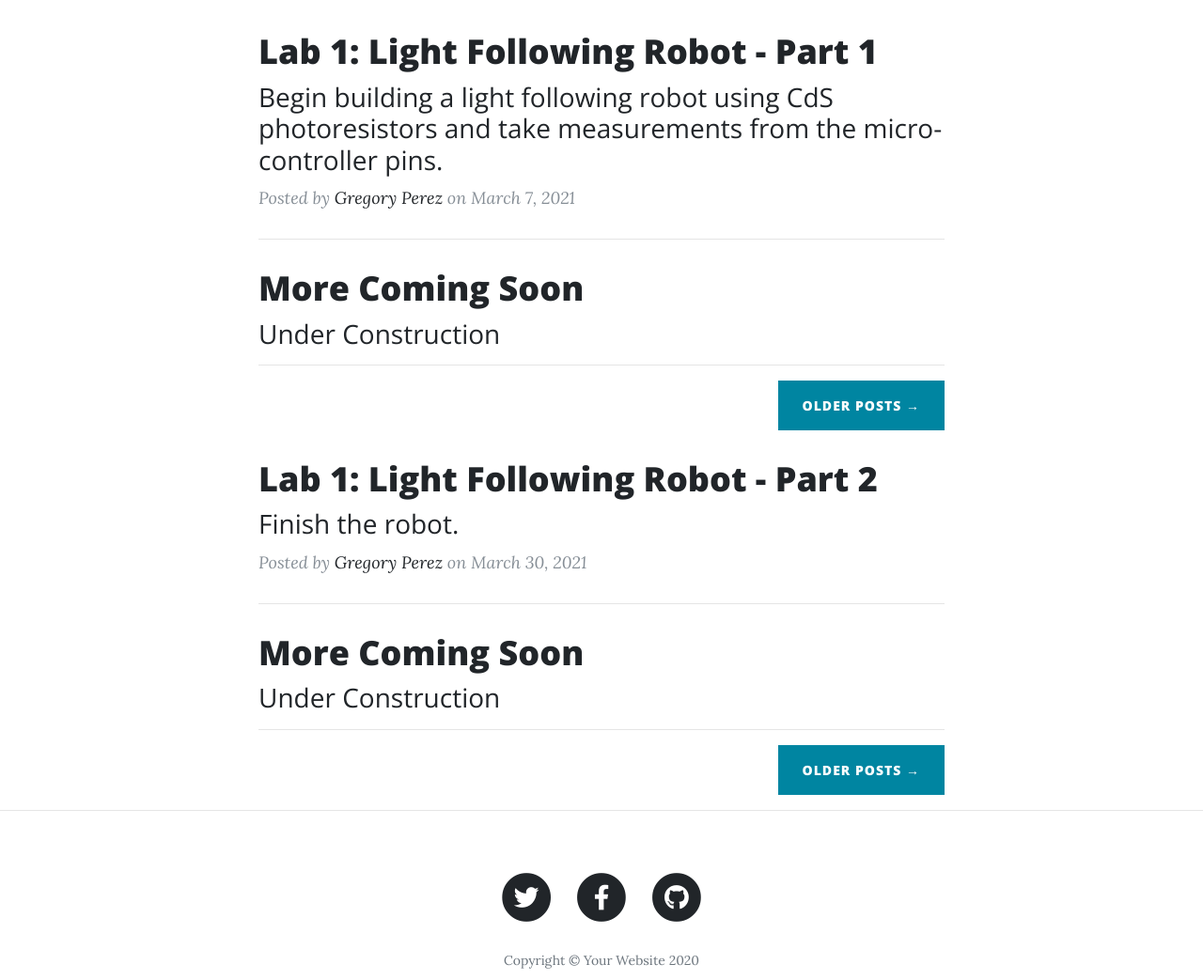
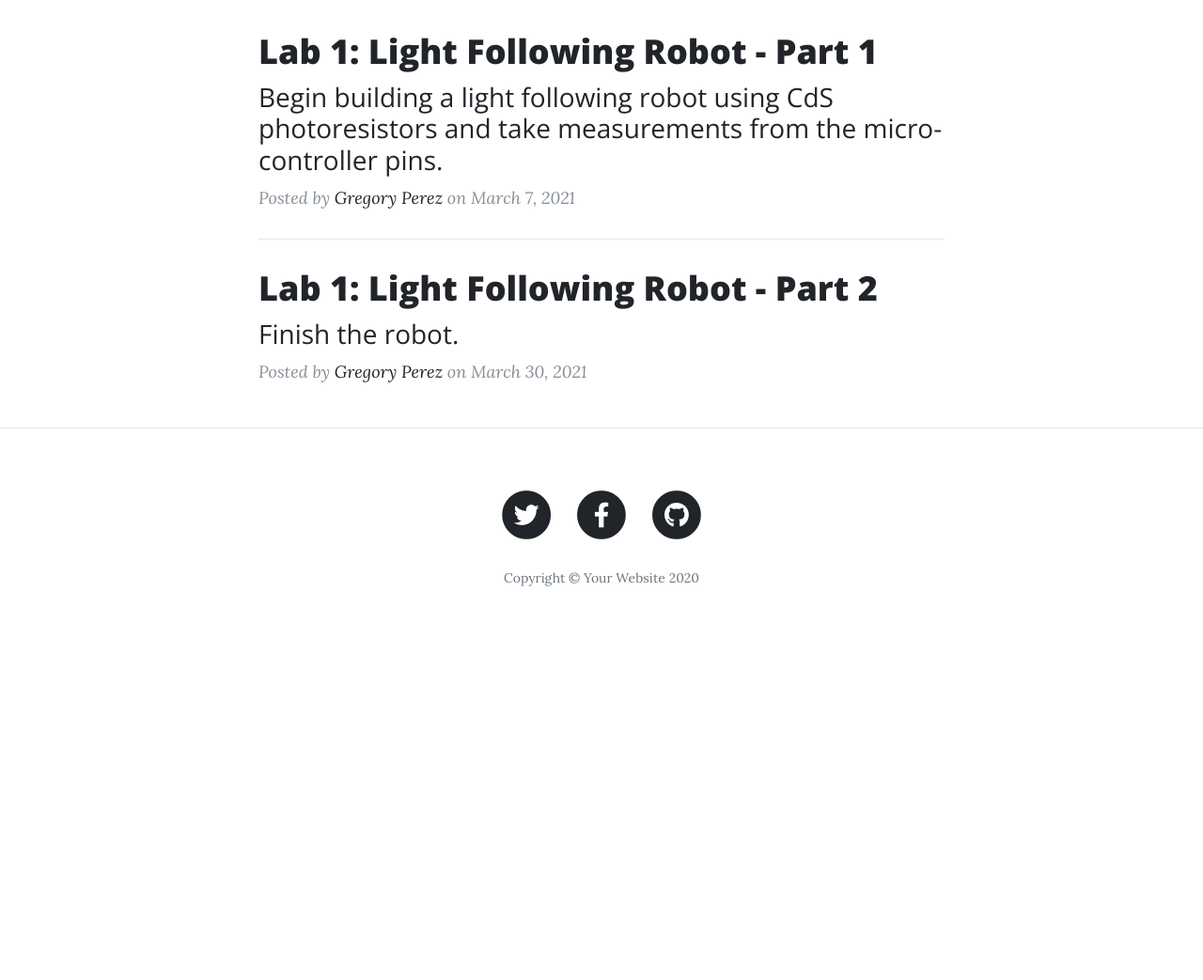
Before and after one commit to gap85/gap85.github.io, a website: page index.html in a window 1280 px wide. Shown: the part 579-1622 px from the top of the page at 94% size. After the commit the page ends 1270 px from the top, so only its background shows below. Drawn offline with nearby package versions, Linux system fonts and the light colour scheme.

Commit message:
correct home page

```diff
--- a/index.html
+++ b/index.html
@@ -90,28 +90,6 @@
         </div>
 		<hr>
         <div class="post-preview">
-          <a href="lab1p2.html">
-            <h2 class="post-title">
-              More Coming Soon
-            </h2>
-            <h3 class="post-subtitle">
-              Under Construction
-            </h3>
-          </a>
-        </div>
-        <hr>
-        <!-- Pager -->
-        <div class="clearfix">
-          <a class="btn btn-primary float-right" href="#">Older Posts &rarr;</a>
-        </div>
-      </div>
-    </div>
-  </div>
-
-  <div class="container">
-    <div class="row">
-      <div class="col-lg-8 col-md-10 mx-auto">
-        <div class="post-preview">
           <a href="post.html">
             <h2 class="post-title">
               Lab 1: Light Following Robot - Part 2
@@ -123,22 +101,6 @@
           <p class="post-meta">Posted by
             <a href="#">Gregory Perez</a>
             on March 30, 2021</p>
-        </div>
-		<hr>
-        <div class="post-preview">
-          <a href="lab1p2.html">
-            <h2 class="post-title">
-              More Coming Soon
-            </h2>
-            <h3 class="post-subtitle">
-              Under Construction
-            </h3>
-          </a>
-        </div>
-        <hr>
-        <!-- Pager -->
-        <div class="clearfix">
-          <a class="btn btn-primary float-right" href="#">Older Posts &rarr;</a>
         </div>
       </div>
     </div>
```
